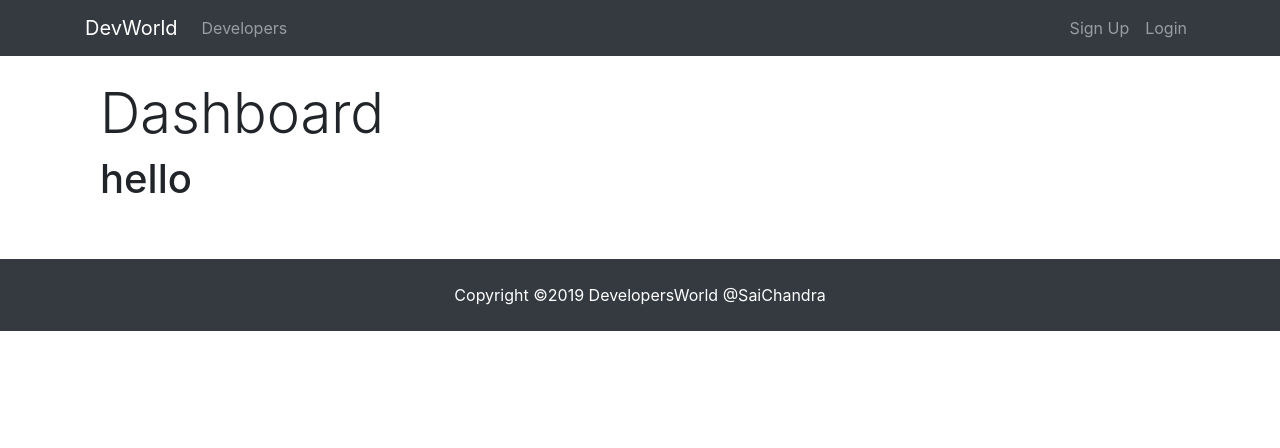
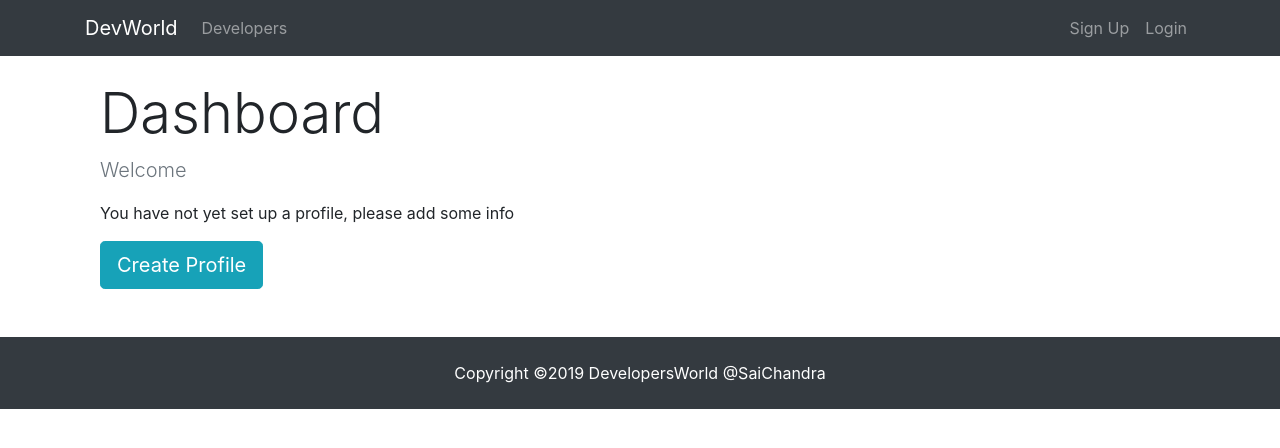
Before and after one commit to SaiChandra2896/DevConnector, a React (Create React App) app in the folder client/: page /dashboard in a window 1280 px wide. Shown: the top 448 px of the page. Built offline with nearby package versions, Linux system fonts and the light colour scheme; no server answers.

Commit message:
add welcome message when user doesnot have a profile to create the profile

```diff
--- /dev/null
+++ b/client/src/components/common/Spinner.js
@@ -0,0 +1,13 @@
+import React from 'react';
+import spinner from './spinner.gif';
+
+export default function Spinner() {
+  return (
+    <div>
+      <img src={spinner}
+        style={{ width: '200px', margin: 'auto', display: 'block' }}
+        alt='Loading...'
+      />
+    </div>
+  )
+}
--- a/client/src/components/dashboard/Dashboard.js
+++ b/client/src/components/dashboard/Dashboard.js
@@ -1,7 +1,9 @@
 import React, { Component } from 'react';
+import { Link } from 'react-router-dom';
 import PropTypes from 'prop-types';
 import { connect } from 'react-redux';
-import { getCurrentProfile } from '../../actions/profileActions'
+import { getCurrentProfile } from '../../actions/profileActions';
+import Spinner from '../common/Spinner'
 
 class Dashboard extends Component {
   componentDidMount() {
@@ -14,10 +16,22 @@
     let dashboardContent;
 
     if (profile === null || loading) {
-      dashboardContent = <h4>loading...</h4>
+      dashboardContent = <Spinner />
     }
     else {
-      dashboardContent = <h1>hello</h1>
+      //check if logged in user has profile data
+      if (Object.keys(profile).length > 0) {
+        dashboardContent = <h4>Display profile</h4>
+      } else {
+        //User is logged in but no profile
+        dashboardContent = (
+          <div>
+            <p className="lead text-muted">Welcome {user.name}</p>
+            <p>You have not yet set up a profile, please add some info</p>
+            <Link to="/create-profile" className="btn btn-lg btn-info">Create Profile</Link>
+          </div>
+        )
+      }
     }
     return (
       <div className="dashboard">
```
Also changed, not shown: client/src/components/common/spinner.gif (added), 1 other file (tests, documents, lock files or other folders).
